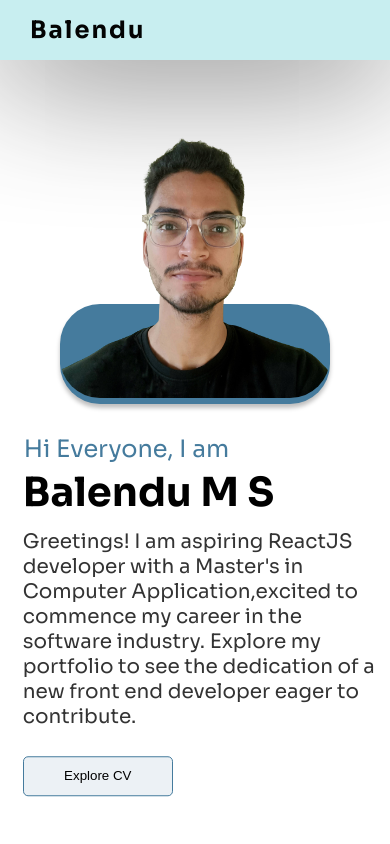
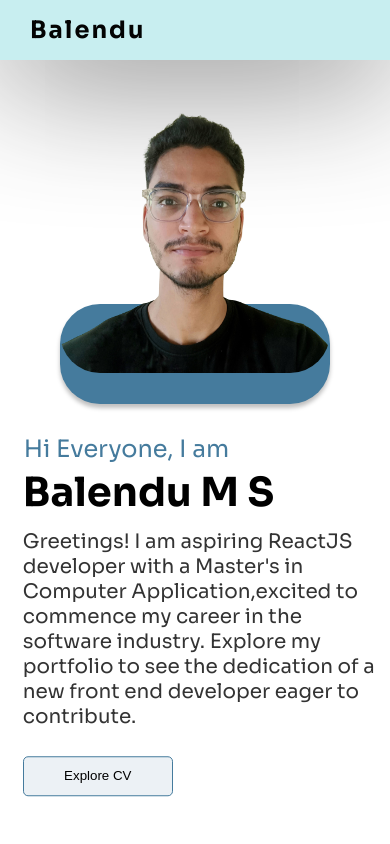
Before and after one commit to Balendu20/PortFolio, a React (Vite) app: page / in a window 390 px wide. Shown: the top 844 px of the page. Built offline with nearby package versions, Linux system fonts and the light colour scheme.

Commit message:
display pic

```diff
--- a/src/App.css
+++ b/src/App.css
@@ -398,7 +398,7 @@
     visibility: visible;
     position: absolute;
     left: 50%;
-    top: 30%;
+    top: 27%;
     transform: translate(-50%, -50%);
     width: 270px;
     height: 290px;
```
